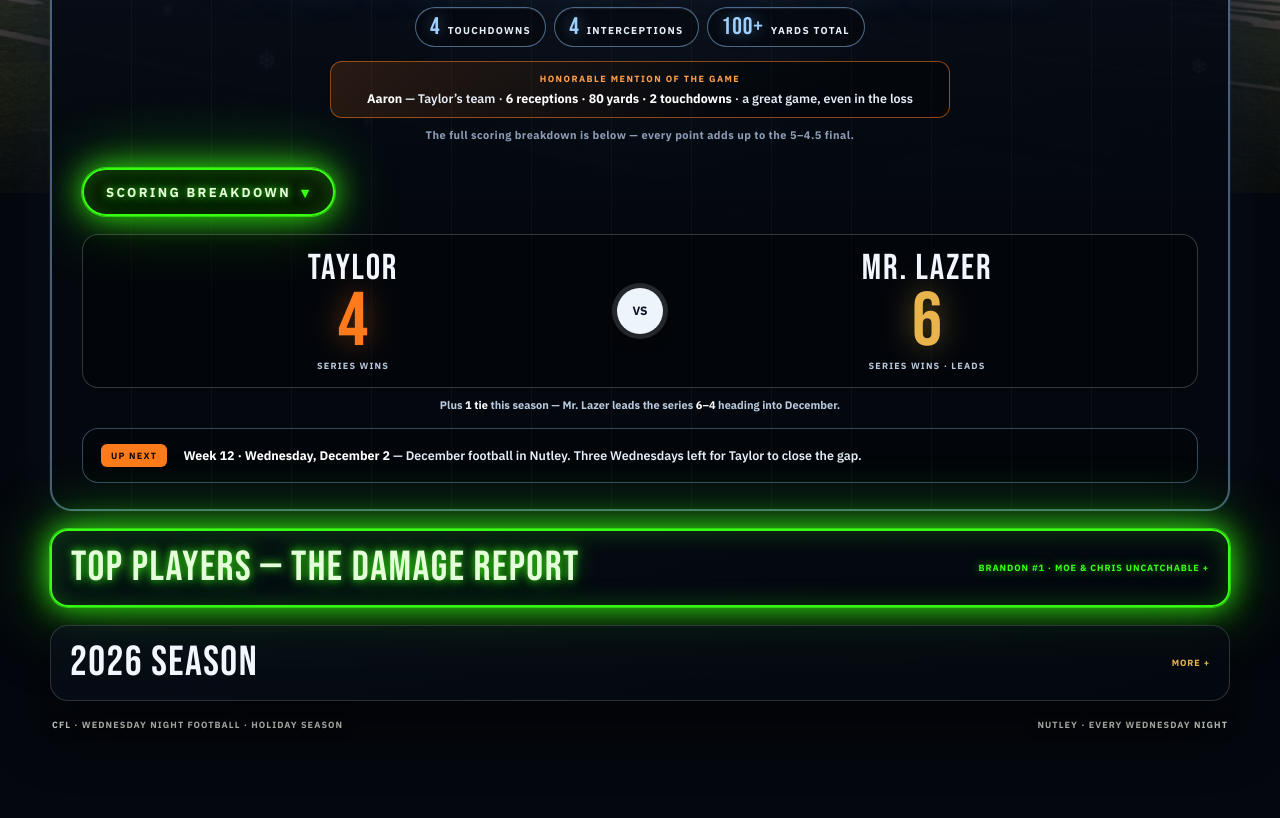
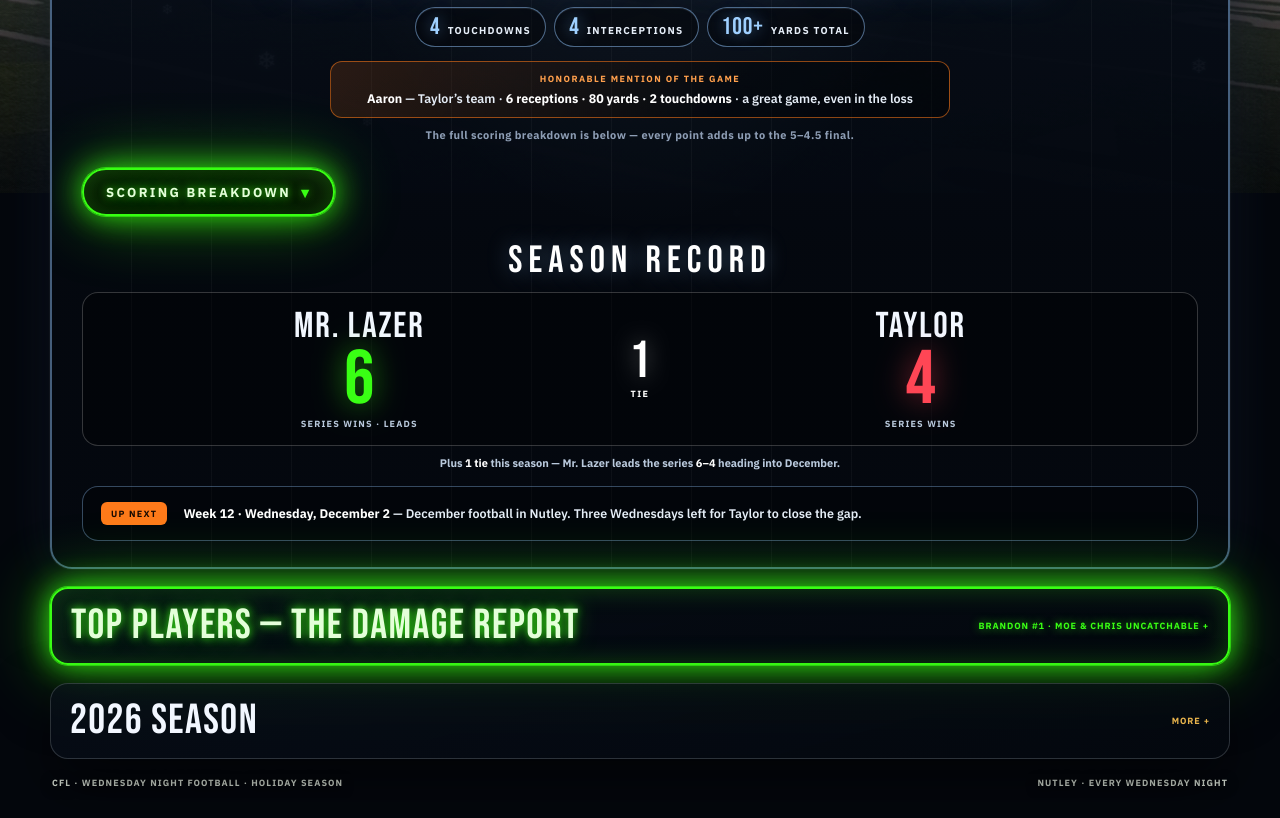
Before and after one commit to taylormuse33/cfl, a plain HTML site: page index.html in a window 1280 px wide. Shown: the part 607-1425 px from the top of the page. Drawn offline with Linux system fonts and the light colour scheme.

Commit message:
CFL - season record display (Lazer 6 green, 1 tie white, Taylor 4 red) + defensive plays in scoring Read more + green 5

```diff
--- a/index.html
+++ b/index.html
@@ -228,14 +228,17 @@
     .bf-play-title{margin:10px 0 0;font:400 clamp(30px,5.4vw,44px)/0.95 "Bebas Neue",sans-serif;letter-spacing:.03em;text-transform:uppercase;color:#fff}
     .bf-play p{margin:8px 0 0;color:#e6eef8;font-size:13px;font-weight:550;line-height:1.6;max-width:660px}
     .bf-play p strong{color:#fff}
-    .bf-series{position:relative;display:grid;grid-template-columns:1fr auto 1fr;align-items:center;gap:12px;margin:18px clamp(14px,3vw,30px) 0;padding:16px 18px;border:1px solid rgba(255,255,255,.2);border-radius:16px;background:rgba(0,0,0,.32)}
+    .bf-record-head{position:relative;margin:26px clamp(14px,3vw,30px) 0;text-align:center;font:400 clamp(26px,4.5vw,38px)/1 "Bebas Neue",sans-serif;letter-spacing:.16em;text-transform:uppercase;color:#fff;text-shadow:0 0 22px rgba(150,200,255,.35)}
+    .bf-series{position:relative;display:grid;grid-template-columns:1fr auto 1fr;align-items:center;gap:12px;margin:12px clamp(14px,3vw,30px) 0;padding:16px 18px;border:1px solid rgba(255,255,255,.2);border-radius:16px;background:rgba(0,0,0,.32)}
     .bf-team-block{text-align:center;min-width:0}
     .bf-team-name{display:block;font:400 clamp(24px,4.5vw,36px)/1 "Bebas Neue",sans-serif;letter-spacing:.05em;text-transform:uppercase}
     .bf-team-num{display:block;margin-top:4px;font:400 clamp(52px,9vw,76px)/0.85 "Bebas Neue",sans-serif}
-    .bf-team-block.taylor .bf-team-num{color:#ff7a1a;text-shadow:0 0 30px rgba(255,122,26,.45)}
-    .bf-team-block.lazer .bf-team-num{color:var(--gold);text-shadow:0 0 30px rgba(233,180,76,.45)}
+    .bf-team-block.taylor .bf-team-num{color:#ff4655;text-shadow:0 0 30px rgba(255,70,85,.5)}
+    .bf-team-block.lazer .bf-team-num{color:#39ff14;text-shadow:0 0 30px rgba(57,255,20,.55)}
     .bf-team-sub{display:block;margin-top:4px;color:#b9c9dc;font-size:9px;font-weight:800;letter-spacing:.13em;text-transform:uppercase}
-    .bf-vs{display:grid;place-items:center;width:46px;height:46px;border-radius:50%;background:#eef4fb;color:#0a1424;font:800 12px/1 "IBM Plex Sans",sans-serif;box-shadow:0 0 0 5px rgba(238,244,251,.14),0 10px 24px rgba(0,0,0,.5)}
+    .bf-tie-mid{text-align:center;min-width:0}
+    .bf-tie-mid .bf-tie-num{display:block;font:400 clamp(34px,6vw,52px)/0.85 "Bebas Neue",sans-serif;color:#fff;text-shadow:0 0 22px rgba(255,255,255,.35)}
+    .bf-tie-mid .bf-tie-label{display:block;margin-top:4px;color:#fff;font-size:9px;font-weight:800;letter-spacing:.16em;text-transform:uppercase}
     .bf-tie{position:relative;text-align:center;margin:10px 16px 0;color:#b9c9dc;font-size:11px;font-weight:650}
     .bf-tie strong{color:#fff}
     .bf-next{position:relative;display:flex;flex-wrap:wrap;align-items:center;gap:10px 16px;margin:16px clamp(14px,3vw,30px) clamp(18px,3vw,26px);padding:15px 18px;border:1px solid rgba(150,200,255,.35);border-radius:16px;background:rgba(0,0,0,.28)}
@@ -284,7 +287,7 @@
     @media(max-width:640px){
       .bf-topbar{padding:11px 13px}
       .bf-series{margin-left:10px;margin-right:10px;padding:13px 10px;gap:8px}
-      .bf-vs{width:38px;height:38px;font-size:10px}
+      .bf-record-head{margin-left:10px;margin-right:10px}
       .bf-play{margin-left:10px;margin-right:10px;padding:14px}
       .bf-next{margin-left:10px;margin-right:10px}
       .bf-title{font-size:clamp(52px,16vw,76px)}
@@ -1028,10 +1031,11 @@
           </div>
           </div>
         </div>
-        <div class="bf-series" aria-label="Season series: Mr. Lazer 6 wins, Taylor 4 wins, 1 tie">
+        <h3 class="bf-record-head">Season Record</h3>
+        <div class="bf-series" aria-label="Season record: Mr. Lazer 6 wins, 1 tie, Taylor 4 wins">
+          <div class="bf-team-block lazer"><span class="bf-team-name">Mr. Lazer</span><span class="bf-team-num">6</span><span class="bf-team-sub">Series wins · Leads</span></div>
+          <div class="bf-tie-mid"><span class="bf-tie-num">1</span><span class="bf-tie-label">Tie</span></div>
           <div class="bf-team-block taylor"><span class="bf-team-name">Taylor</span><span class="bf-team-num">4</span><span class="bf-team-sub">Series wins</span></div>
-          <div class="bf-vs" aria-hidden="true">VS</div>
-          <div class="bf-team-block lazer"><span class="bf-team-name">Mr. Lazer</span><span class="bf-team-num">6</span><span class="bf-team-sub">Series wins · Leads</span></div>
         </div>
         <p class="bf-tie">Plus <strong>1 tie</strong> this season — Mr. Lazer leads the series <strong>6–4</strong> heading into December.</p>
         <div class="bf-next">
```
Also changed, not shown: manifest.json.
